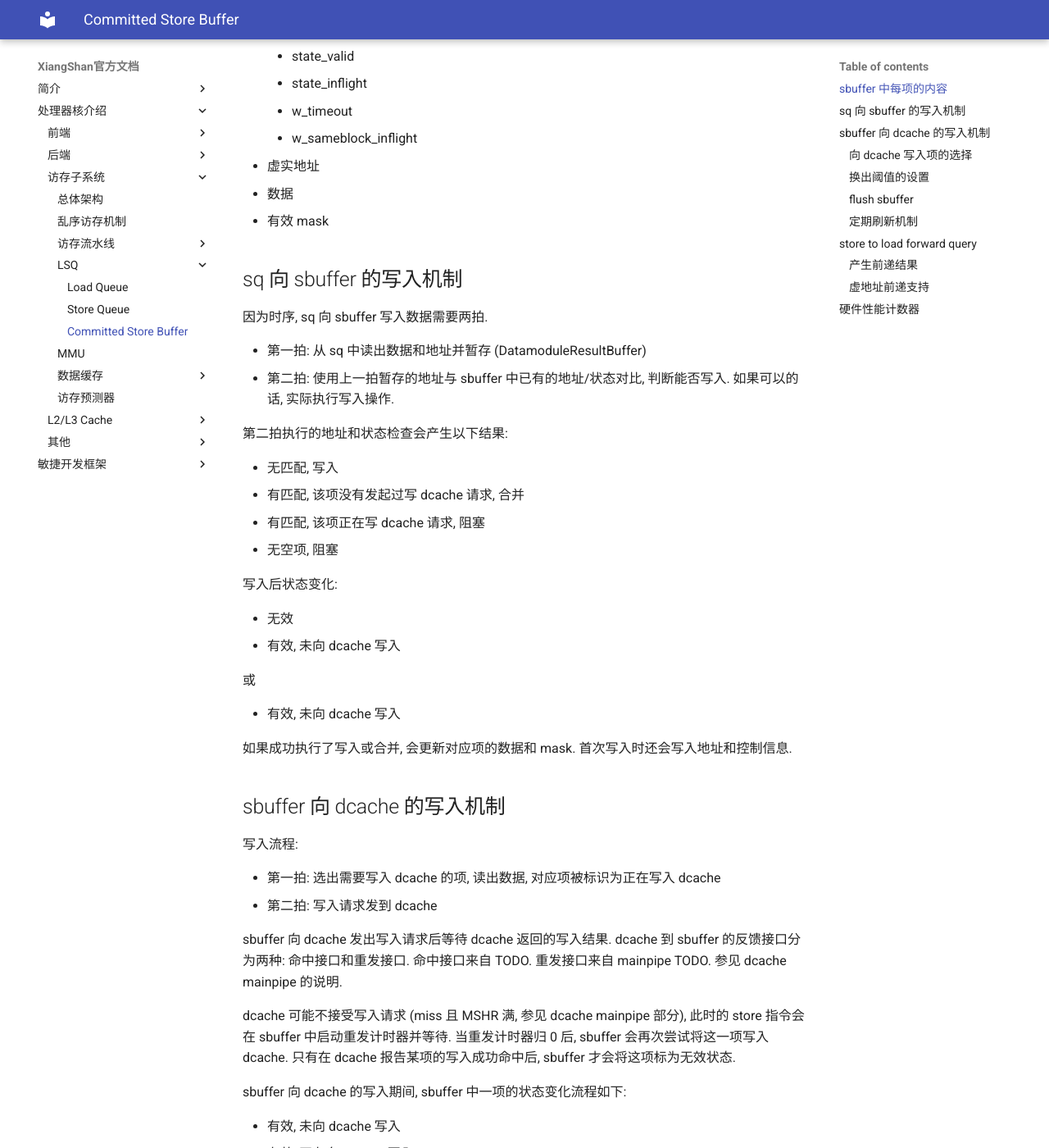
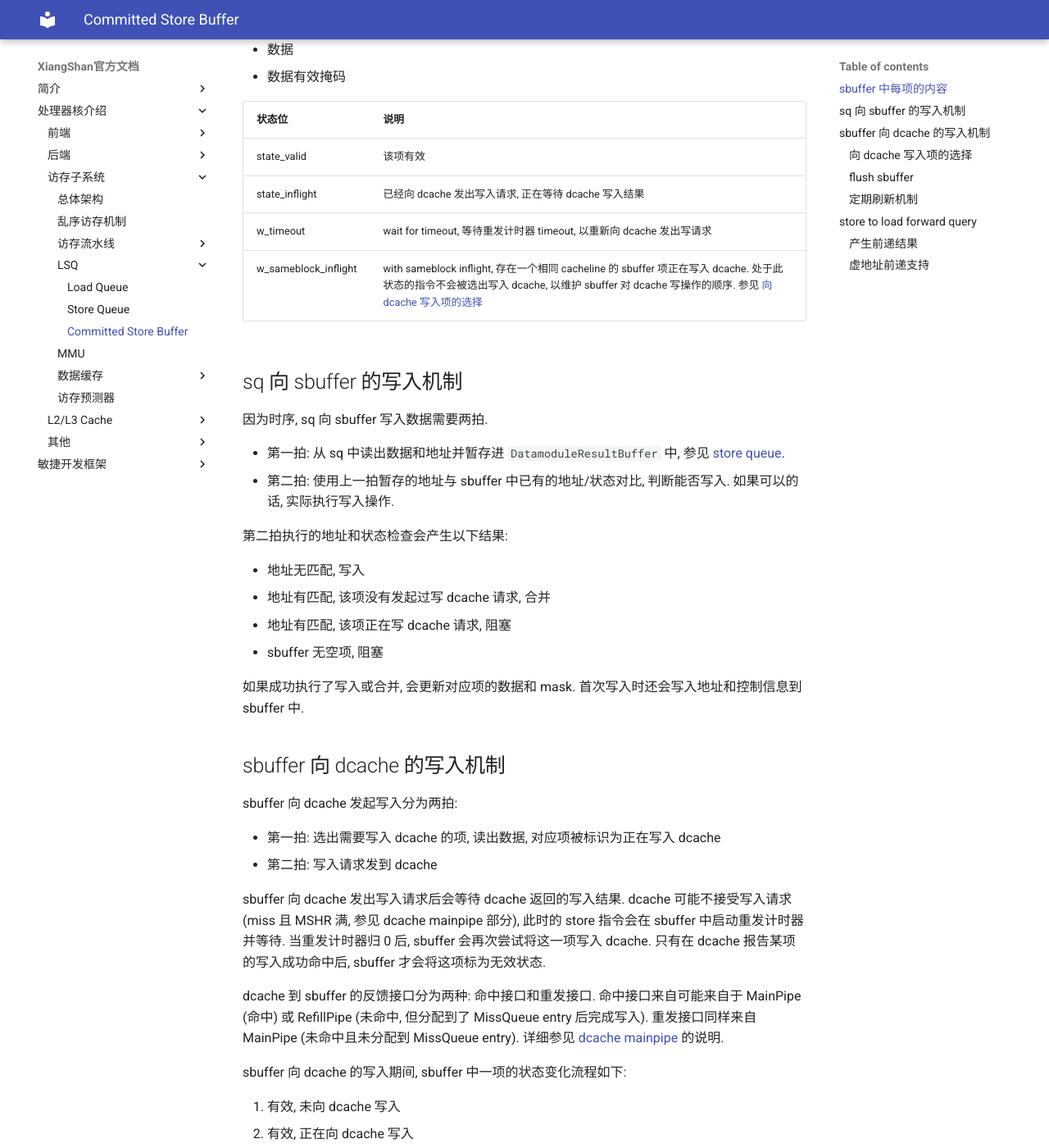
Before and after one commit to OpenXiangShan/XiangShan-doc, an MkDocs documentation site: the page built from docs/memory/lsq/committed_store_buffer.md, in a window 1280 px wide and 1400 px high, scrolled down 551 px. Shown: the whole window at 82% size. Built offline with MkDocs 1.6.1 and Material for MkDocs 9.7.7, drawn with Linux system fonts in a browser that asks for light colours; some of the changed text lies outside the part shown.

Commit message:
docs: update doc for sbuffer

```diff
--- a/docs/memory/lsq/committed_store_buffer.md
+++ b/docs/memory/lsq/committed_store_buffer.md
@@ -2,121 +2,100 @@
 
 本章介绍香山处理器南湖架构 committed store buffer (sbuffer) 的设计.
 
-南湖架构的 Committed Store Buffer 中最多可以存放16项以 cacheline 为单位组织的数据. Committed Store Buffer 每周期至多:
+南湖架构的 Committed Store Buffer 中最多可以存放 16 项以 cacheline 为单位组织的数据. Committed Store Buffer 每周期至多:
 
-* 接收2条 SQ 写入的 store 指令
+* 接收 2 条 store queue 写入的 store 指令
 * 向数据缓存写一个 cacheline
 
-Committed Store Buffer 以 cacheline 为粒度合并 store 的写请求. 当容量超过设定好的阈值时, Committed Store Buffer 会执行换出操作, 使用 PLRU 选出要写入数据缓存的 cacheline, 并将其写入数据缓存.
+Committed Store Buffer 以 cacheline 为粒度合并 store 的写请求. 当容量超过设定好的阈值时, Committed Store Buffer 会执行换出操作, 使用 PLRU 选出要写入数据缓存的 cacheline, 并将其写入数据缓存. Committed Store Buffer 的自动换出阈值可以使用 `smblockctl` CSR 来设置.
 
-TODO: 图
+<!-- TODO: 图 -->
 
 ## sbuffer 中每项的内容
 
 * 状态位
-    * state_valid
-    * state_inflight
-    * w_timeout
-    * w_sameblock_inflight
-* 虚实地址
+* 虚实地址:
 * 数据
-* 有效 mask
+* 数据有效掩码
+
+状态位|说明
+-|-
+state_valid|该项有效
+state_inflight|已经向 dcache 发出写入请求, 正在等待 dcache 写入结果
+w_timeout|wait for timeout, 等待重发计时器 timeout, 以重新向 dcache 发出写请求
+w_sameblock_inflight|with sameblock inflight, 存在一个相同 cacheline 的 sbuffer 项正在写入 dcache. 处于此状态的指令不会被选出写入 dcache, 以维护 sbuffer 对 dcache 写操作的顺序. 参见 [向 dcache 写入项的选择](#向-dcache-写入项的选择)
 
 ## sq 向 sbuffer 的写入机制
 
 因为时序, sq 向 sbuffer 写入数据需要两拍.
 
-* 第一拍: 从 sq 中读出数据和地址并暂存 (DatamoduleResultBuffer)
+* 第一拍: 从 sq 中读出数据和地址并暂存进 `DatamoduleResultBuffer` 中, 参见 [store queue](../lsq/store_queue.md).
 * 第二拍: 使用上一拍暂存的地址与 sbuffer 中已有的地址/状态对比, 判断能否写入. 如果可以的话, 实际执行写入操作.
 
 第二拍执行的地址和状态检查会产生以下结果:
 
-* 无匹配, 写入
-* 有匹配, 该项没有发起过写 dcache 请求, 合并
-* 有匹配, 该项正在写 dcache 请求, 阻塞
-* 无空项, 阻塞
+* 地址无匹配, 写入
+* 地址有匹配, 该项没有发起过写 dcache 请求, 合并
+* 地址有匹配, 该项正在写 dcache 请求, 阻塞
+* sbuffer 无空项, 阻塞
 
-写入后状态变化:
-
-* 无效
-* 有效, 未向 dcache 写入
-
-或
-
-* 有效, 未向 dcache 写入
-
-如果成功执行了写入或合并, 会更新对应项的数据和 mask. 首次写入时还会写入地址和控制信息.
+如果成功执行了写入或合并, 会更新对应项的数据和 mask. 首次写入时还会写入地址和控制信息到 sbuffer 中.
 
 ## sbuffer 向 dcache 的写入机制
 
-写入流程:
+sbuffer 向 dcache 发起写入分为两拍:
 
 * 第一拍: 选出需要写入 dcache 的项, 读出数据, 对应项被标识为正在写入 dcache
 * 第二拍: 写入请求发到 dcache
 
-sbuffer 向 dcache 发出写入请求后等待 dcache 返回的写入结果. dcache 到 sbuffer 的反馈接口分为两种: 命中接口和重发接口. 命中接口来自 TODO. 重发接口来自 mainpipe TODO. 参见 dcache mainpipe 的说明.
+sbuffer 向 dcache 发出写入请求后会等待 dcache 返回的写入结果. dcache 可能不接受写入请求 (miss 且 MSHR 满, 参见 dcache mainpipe 部分), 此时的 store 指令会在 sbuffer 中启动重发计时器并等待. 当重发计时器归 0 后, sbuffer 会再次尝试将这一项写入 dcache. 只有在 dcache 报告某项的写入成功命中后, sbuffer 才会将这项标为无效状态.
 
-dcache 可能不接受写入请求 (miss 且 MSHR 满, 参见 dcache mainpipe 部分), 此时的 store 指令会在 sbuffer 中启动重发计时器并等待. 当重发计时器归 0 后, sbuffer 会再次尝试将这一项写入 dcache. 只有在 dcache 报告某项的写入成功命中后, sbuffer 才会将这项标为无效状态.
+dcache 到 sbuffer 的反馈接口分为两种: 命中接口和重发接口. 命中接口来自可能来自于 MainPipe (命中) 或 RefillPipe (未命中, 但分配到了 MissQueue entry 后完成写入). 重发接口同样来自 MainPipe (未命中且未分配到 MissQueue entry). 详细参见 [dcache mainpipe](../dcache/main_pipe.md) 的说明.
 
 sbuffer 向 dcache 的写入期间, sbuffer 中一项的状态变化流程如下:
 
-* 有效, 未向 dcache 写入
-* 有效, 正在向 dcache 写入
-* 向 dcache 写入失败, 等待重发 或 无效
+1. 有效, 未向 dcache 写入
+1. 有效, 正在向 dcache 写入
+1. 向 dcache 写入失败, 等待重发 或 无效
+
+!!! note
+    sbuffer 的设计允许在 sbuffer 中的一项正在写入 dcache 时, 相同 cacheline 的数据被写入 sbuffer. 新的数据与正在写入 sbuffer data 的数据会占用 sbuffer 中不同的两项.
 
 ### 向 dcache 写入项的选择
 
-满足以下条件(带优先级)的 sbuffer 项会被 sbuffer 写入到 dcache 中:
+满足以下条件的 sbuffer 项会被 sbuffer 写入到 dcache 中, 条件按优先级从高到低排列:
 
-* dcache 请求重发达到等待时间
-* sbuffer 刷新
-* 一项在 sbuffer 中存在的时间达到阈值, 超时离开
-* sbuffer 处于接近满的状态, 部分项被选择换出
+1. dcache 请求重发达到等待时间
+1. sbuffer 刷新
+1. 一项在 sbuffer 中存在的时间达到阈值, 超时离开
+1. sbuffer 处于接近满的状态, 部分项被选择换出
 
-换出项的选择使用 PLRU 算法
-
-### 换出阈值的设置
-
-CSR可配置
+换出项的选择使用 PLRU 算法, 在 store 写入到 sbuffer 中时, 或是 store 和 sbuffer 中某项 merge 时, PLRU 会被更新. 在一项的 `w_sameblock_inflight` flag 为高(意味着相同 cacheline 使用的另一个 sbuffer entry 正在被写入 dcache)时, 这一项不会被选为写入到 dcache 的对象.
 
 ### flush sbuffer
 
-支持 flush, 会一并 flush store queue
+在主动清空 sbuffer 时, sbuffer 会一并将 store queue 中已经 commit 的指令全部写入 dcache. sbuffer 还会自行刷新以支持虚地址前递机制. 在 sbuffer 发现虚实地址前递的结果产生了冲突(参见[前递支持](./committed_store_buffer.md#store-to-load-forward-query))时, 会自动触发刷新操作.
 
 ### 定期刷新机制
 
-TODO
+sbuffer 会追踪其中每一项在 sbuffer 中的周期数, 支持将在 sbuffer 中超过一定周期数的项自动换出.
+
+<!-- 触发自动换出的周期数暂时不支持手动配置. -->
 
 ## store to load forward query
 
+在 load 指令进行 store to load forward query 时, sbuffer 也会向 load 指令提供已提交但未写入 dcache 的 store 的 data. 在当前的[前递机制](../mechanism.md#store-to-load-forward)下, 来自 sbuffer 的前递机制采用虚地址前递, 实地址检查.
+
 ### 产生前递结果
+
+sbuffer 会在前递查询请求到达的下一个周期反馈前递结果, 与 store queue 一致.
 
 ### 虚地址前递支持
 
-为了确保使用虚拟地址产生的前递结果是正确的结果, store buffer 会在两种情况下进行虚地址前递相关检查:
+为了确保使用虚拟地址产生的前递结果是正确的结果, store buffer 会进行虚地址前递相关检查:
 
-**写入时检查.** 如果发现实地址相同但虚地址不同, 触发 sbuffer 强制刷新. sbuffer 中的对应项会被更新成新的虚地址.
+* **前递时检查.** 前递时发现虚实地址的匹配结果不同, 则触发 sbuffer 强制刷新. 将所有项写入 dcache 来防止 sbuffer 继续产生错误的前递结果.
 
-**前递时检查.** 前递时发现虚实地址的匹配结果不同, 则触发 sbuffer 强制刷新. 将所有项写入 dcache 来防止 sbuffer 继续产生错误的前递结果.
+<!-- * **写入时检查.** store buffer 的写入操作会尝试按实地址将对相同 cacheline 的写操作 merge 到 sbuffer 的一项中. 如果发现实地址相同但虚地址不同, 触发 sbuffer 强制刷新. sbuffer 中的对应项会被更新成新的虚地址.  -->
 
-## 硬件性能计数器
-
-计数器名称|描述
--|-
-sbuffer_req_valid|-
-sbuffer_req_fire|-
-sbuffer_merge|-
-sbuffer_newline|-
-dcache_req_valid|-
-dcache_req_fire|-
-sbuffer_idle|-
-sbuffer_flush|-
-sbuffer_replace|-
-mpipe_resp_valid|-
-refill_resp_valid|-
-replay_resp_valid|-
-coh_timeout|-
-sbuffer_1_4_valid|-
-sbuffer_2_4_valid|-
-sbuffer_3_4_valid|-
-sbuffer_full_valid|-
+<!-- 写入时检查机制可以考虑取消, 只有在前递中发现问题时才惰性进行 sbuffer 刷新. -->
```
Also changed, not shown: docs/memory/dcache/load_pipeline.md (+1 -11 lines), docs/memory/fu/load_pipeline.md (+0 -15 lines), docs/memory/lsq/store_queue.md (+0 -13 lines), docs/memory/mechanism.md (+0 -4 lines).
